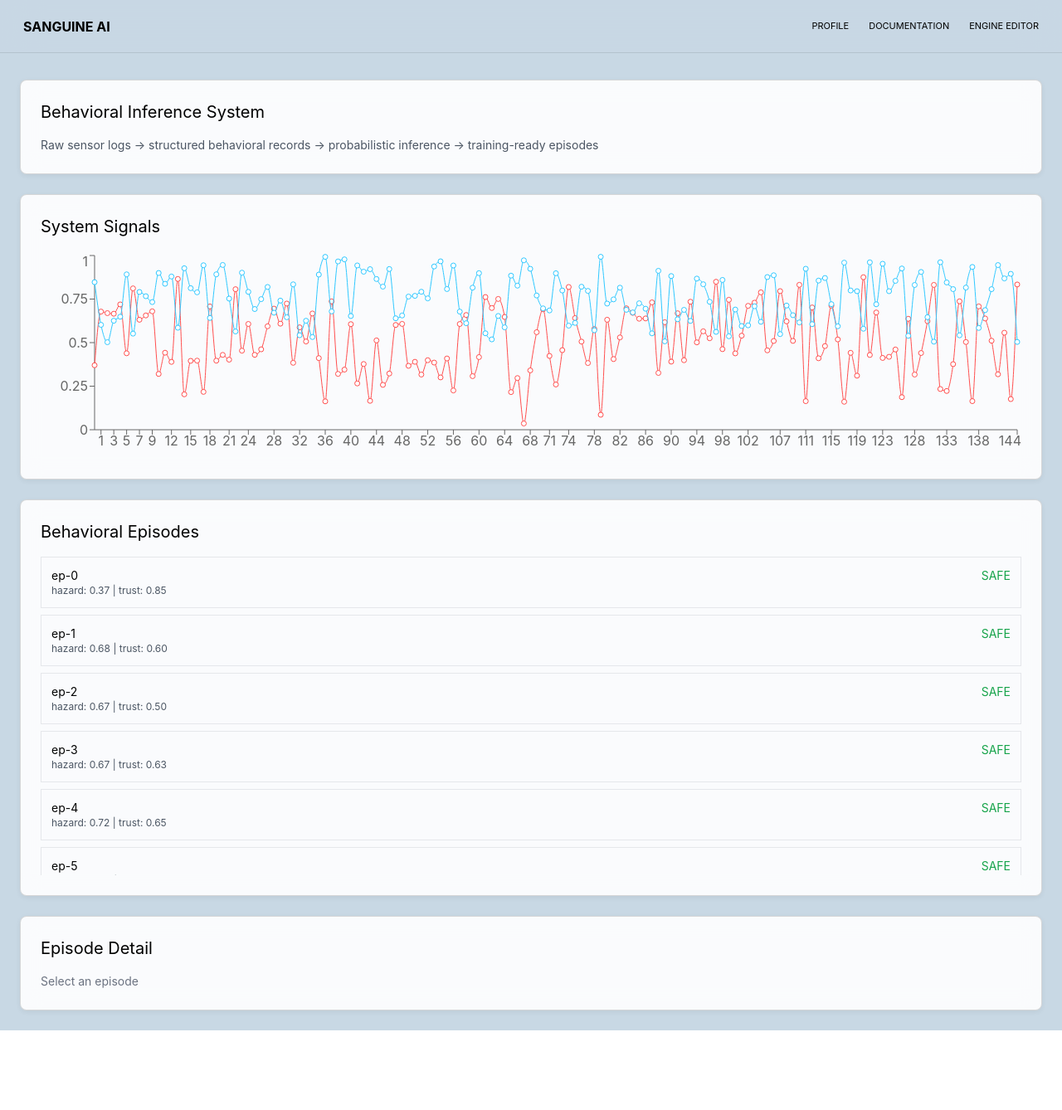
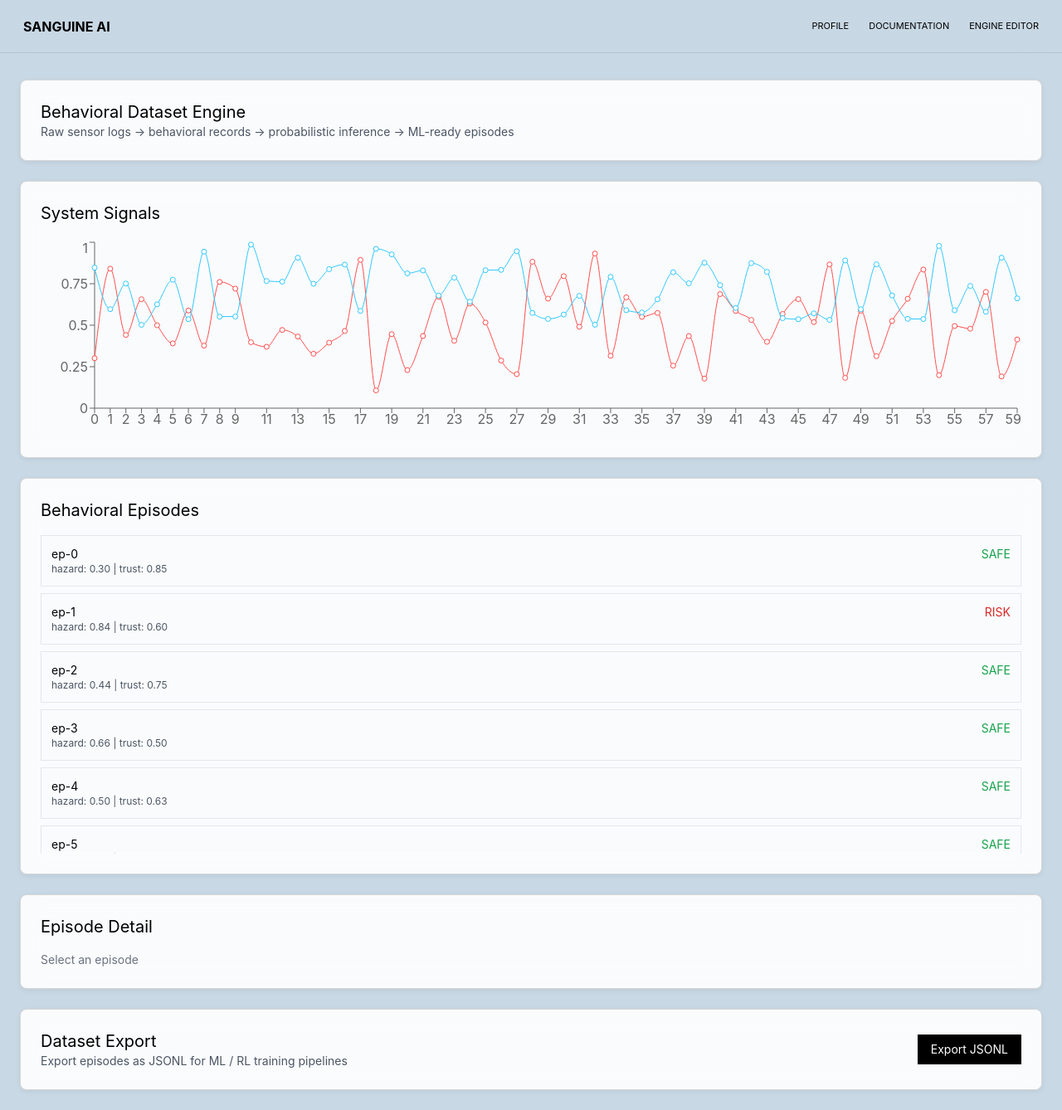
Before and after one commit to SanguineAI-Incorporated/sanguine-ai-users, a React (Vite) app: page / in a window 1280 px wide. Shown: the whole page at 83% size. Before the commit the page ends 1242 px from the top, so only its background shows below. Built offline with nearby package versions, Linux system fonts and the light colour scheme.

Commit message:
Refactor Dashboard component and add export feature
Refactor raw sensor logs and inference calculations for clarity and performance. Add dataset export functionality.

```diff
--- a/src/pages/Dashboard.jsx
+++ b/src/pages/Dashboard.jsx
@@ -10,37 +10,28 @@ import {
   ResponsiveContainer,
 } from "recharts";
 
-/* ---------------- MOCK RAW SENSOR LOGS ---------------- */
+/* ---------------- RAW SENSOR LOGS (mock) ---------------- */
 
 const rawLogs = (() => {
-  const devices = ["robot-alpha", "robot-beta"];
-  const locations = ["home-1", "home-2"];
-  const commands = ["MOVE", "STOP", "ASSIST"];
+  const logs = [];
+  const start = Date.now() - 1000 * 60 * 60 * 6;
 
-  const logs = [];
-  const start = new Date("2026-05-17T00:00:00Z").getTime();
-  const end = new Date("2026-05-18T00:00:00Z").getTime();
-
-  for (let t = start; t <= end; t += 1000 * 60 * 10) {
-    const date = new Date(t);
-
+  for (let i = 0; i < 60; i++) {
     const occlusion = Math.random();
-    const hazard = Math.random();
     const motion = Math.random();
+    const command =
+      Math.random() > 0.6
+        ? ["MOVE", "STOP", "ASSIST"][Math.floor(Math.random() * 3)]
+        : null;
 
     logs.push({
-      timestamp: date.toISOString(),
+      timestamp: new Date(start + i * 60000).toISOString(),
 
       raw: {
         sensors: {
           vision: { occlusion },
           motion: { velocity: motion },
-          audio: {
-            command:
-              Math.random() > 0.6
-                ? commands[Math.floor(Math.random() * commands.length)]
-                : null,
-          },
+          audio: { command },
         },
       },
     });
@@ -49,35 +40,36 @@ const rawLogs = (() => {
   return logs;
 })();
 
-/* ---------------- INFERENCE LAYER ---------------- */
+/* ---------------- INFERENCE STACK ---------------- */
 
 function infer(log) {
   const occlusion = log.raw.sensors.vision.occlusion;
   const motion = log.raw.sensors.motion.velocity;
   const command = log.raw.sensors.audio.command;
 
-  const hazard = occlusion * 0.6 + (1 - motion) * 0.4;
+  const hazard_score = occlusion * 0.6 + (1 - motion) * 0.4;
+  const trust_score = 1 - occlusion * 0.5;
+  const stability_index = 1 - Math.abs(0.5 - motion);
 
-  const stability = 1 - Math.abs(0.5 - motion);
-
-  const trust = 1 - occlusion * 0.5;
-
-  const taskSuccess = command === "ASSIST" && hazard < 0.6;
+  const task_success = command === "ASSIST" && hazard_score < 0.6;
+  const safety_event = hazard_score > 0.75;
 
   return {
     derived_features: {
-      hazard_score: hazard,
-      stability_index: stability,
-      trust_score: trust,
+      hazard_score,
+      trust_score,
+      stability_index,
     },
+
     outcomes: {
-      task_success: taskSuccess,
-      safety_event: hazard > 0.75,
+      task_success,
+      safety_event,
     },
+
     reward_proxies: {
-      safety_reward: 1 - hazard,
-      task_reward: taskSuccess ? 1 : 0,
-      comfort_reward: stability,
+      safety_reward: 1 - hazard_score,
+      task_reward: task_success ? 1 : 0,
+      comfort_reward: stability_index,
     },
   };
 }
@@ -86,18 +78,15 @@ function infer(log) {
 
 export default function Dashboard() {
   const [selected, setSelected] = useState(null);
+  const [hovered, setHovered] = useState(null);
 
   const episodes = useMemo(() => {
-    return rawLogs.map((log, i) => {
-      const inference = infer(log);
-
-      return {
-        id: `ep-${i}`,
-        raw: log.raw,
-        timestamp: log.timestamp,
-        ...inference,
-      };
-    });
+    return rawLogs.map((log, i) => ({
+      id: `ep-${i}`,
+      timestamp: log.timestamp,
+      raw: log.raw,
+      ...infer(log),
+    }));
   }, []);
 
   const volumeData = useMemo(() => {
@@ -107,6 +96,21 @@ export default function Dashboard() {
       trust: e.derived_features.trust_score,
     }));
   }, [episodes]);
+
+  /* ---------------- EXPORT ---------------- */
+
+  const exportJSONL = () => {
+    const jsonl = episodes.map((e) => JSON.stringify(e)).join("\n");
+    const blob = new Blob([jsonl], { type: "application/json" });
+    const url = URL.createObjectURL(blob);
+
+    const a = document.createElement("a");
+    a.href = url;
+    a.download = "behavioral_dataset.jsonl";
+    a.click();
+
+    URL.revokeObjectURL(url);
+  };
 
   return (
     <div className="min-h-screen bg-[#C8D8E4] text-black">
@@ -124,22 +128,22 @@ export default function Dashboard() {
 
       <div className="pt-24 p-6 max-w-7xl mx-auto space-y-6">
 
-        {/* SYSTEM VIEW */}
+        {/* SYSTEM HEADER */}
         <Card>
           <CardContent>
-            <h2 className="text-xl mb-4">Behavioral Inference System</h2>
+            <h2 className="text-xl">Behavioral Dataset Engine</h2>
             <p className="text-sm text-gray-600">
-              Raw sensor logs → structured behavioral records → probabilistic inference → training-ready episodes
+              Raw sensor logs → behavioral records → probabilistic inference → ML-ready episodes
             </p>
           </CardContent>
         </Card>
 
-        {/* SIGNAL OVERVIEW */}
+        {/* SIGNALS */}
         <Card>
           <CardContent>
             <h2 className="text-xl mb-4">System Signals</h2>
 
-            <div style={{ width: "100%", height: 250 }}>
+            <div style={{ width: "100%", height: 240 }}>
               <ResponsiveContainer>
                 <LineChart data={volumeData}>
                   <XAxis dataKey="index" />
@@ -153,7 +157,7 @@ export default function Dashboard() {
           </CardContent>
         </Card>
 
-        {/* EPISODE LIST */}
+        {/* EPISODES */}
         <Card>
           <CardContent>
             <h2 className="text-xl mb-4">Behavioral Episodes</h2>
@@ -163,11 +167,12 @@ export default function Dashboard() {
                 <div
                   key={e.id}
                   onClick={() => setSelected(e)}
+                  onMouseEnter={() => setHovered(e)}
+                  onMouseLeave={() => setHovered(null)}
                   className="p-3 border cursor-pointer hover:bg-white/50"
                 >
                   <div className="flex justify-between text-sm">
                     <span>{e.id}</span>
-
                     <span
                       className={
                         e.outcomes.safety_event
@@ -224,7 +229,40 @@ export default function Dashboard() {
           </CardContent>
         </Card>
 
+        {/* EXPORT */}
+        <Card>
+          <CardContent>
+            <div className="flex justify-between items-center">
+              <div>
+                <h2 className="text-xl">Dataset Export</h2>
+                <p className="text-sm text-gray-600">
+                  Export episodes as JSONL for ML / RL training pipelines
+                </p>
+              </div>
+
+              <button
+                onClick={exportJSONL}
+                className="px-4 py-2 bg-black text-white text-sm hover:bg-gray-800"
+              >
+                Export JSONL
+              </button>
+            </div>
+          </CardContent>
+        </Card>
+
       </div>
+
+      {/* HOVER JSON INSPECTOR */}
+      {hovered && (
+        <div className="fixed right-6 top-24 w-[420px] max-h-[70vh] overflow-auto bg-black text-green-200 text-[10px] p-3 border border-black/30 shadow-xl z-50">
+          <div className="text-white mb-2 font-bold">
+            Episode JSON (hover)
+          </div>
+          <pre className="whitespace-pre-wrap">
+            {JSON.stringify(hovered, null, 2)}
+          </pre>
+        </div>
+      )}
     </div>
   );
 }
```
